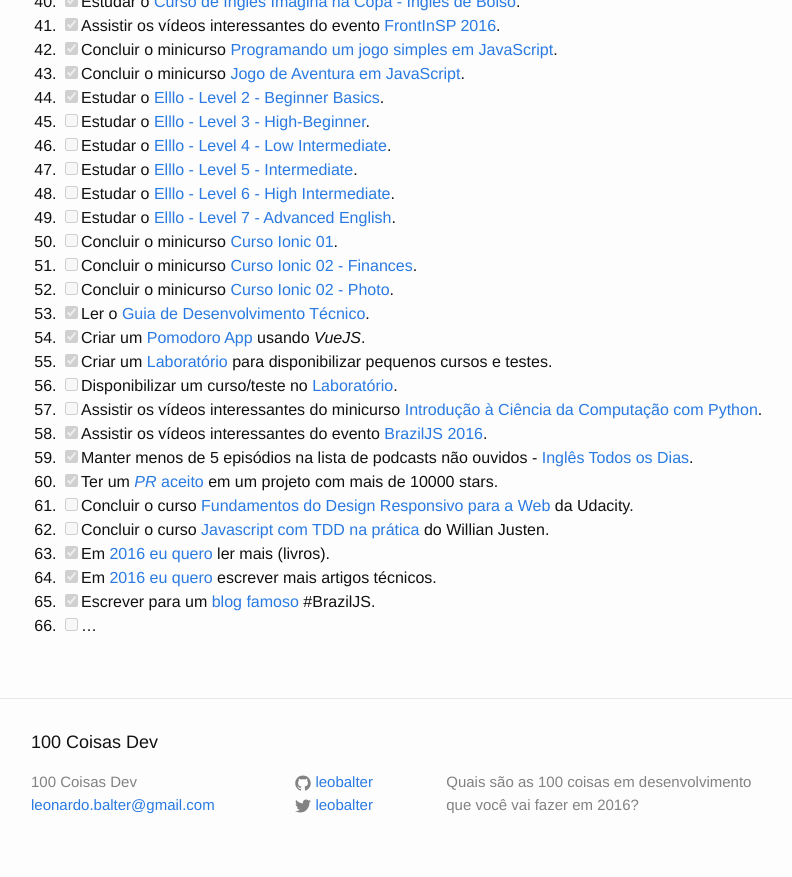
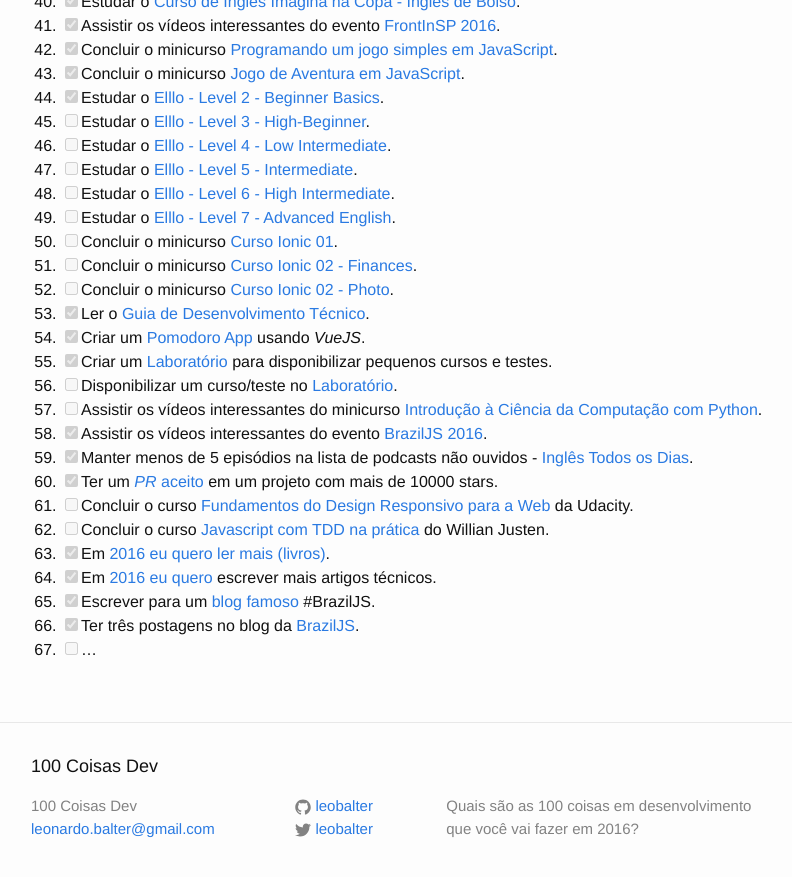
Before and after one commit to leobalter/100-coisas-dev, a Jekyll site: the page built from _posts/listas/2016-01-18-ftonato.markdown, in a window 1280 px wide and 900 px high, scrolled down 1146 px. Shown: the top 877 px of the window, without its empty margins (239-1031 px from the left). Built offline with Jekyll 4.4.1, drawn with Linux system fonts in a browser that asks for light colours; comment, search, counter and statistics services are not loaded.

Commit message:
Novos itens e ajuste dos existentes
- Atualizar descrição dos itens (em 2016 eu quero)
- Escrever três postagens para o blog da BrazilJS

```diff
--- a/_posts/listas/2016-01-18-ftonato.markdown
+++ b/_posts/listas/2016-01-18-ftonato.markdown
@@ -67,7 +67,8 @@ categories: listas
 60. [x] Ter um [_PR_ aceito](https://github.com/julianshapiro/velocity/pull/705) em um projeto com mais de 10000 stars.
 61. [ ] Concluir o curso [Fundamentos do Design Responsivo para a Web](https://br.udacity.com/course/responsive-web-design-fundamentals--ud893/) da Udacity.
 62. [ ] Concluir o curso [Javascript com TDD na prática](https://www.eventick.com.br/javascript-com-tdd-na-pratica) do Willian Justen.
-63. [x] Em [2016 eu quero](https://github.com/ftonato/in-2016-i-want) ler mais (livros).
-64. [x] Em [2016 eu quero](https://github.com/ftonato/in-2016-i-want) escrever mais artigos técnicos.
+63. [x] Em [2016 eu quero](https://github.com/ftonato/in-2016-i-want) [ler mais (livros)](http://ftonato.github.io/in-2016-i-want/read-more.html).
+64. [x] Em [2016 eu quero](http://ftonato.github.io/in-2016-i-want/write-more.html) escrever mais artigos técnicos.
 65. [x] Escrever para um [blog famoso](https://braziljs.org/blog/author/ftonato/) #BrazilJS.
-66. [ ] ...
+66. [x] Ter três postagens no blog da [BrazilJS](https://braziljs.org/blog/author/ftonato/).
+67. [ ] ...
```
